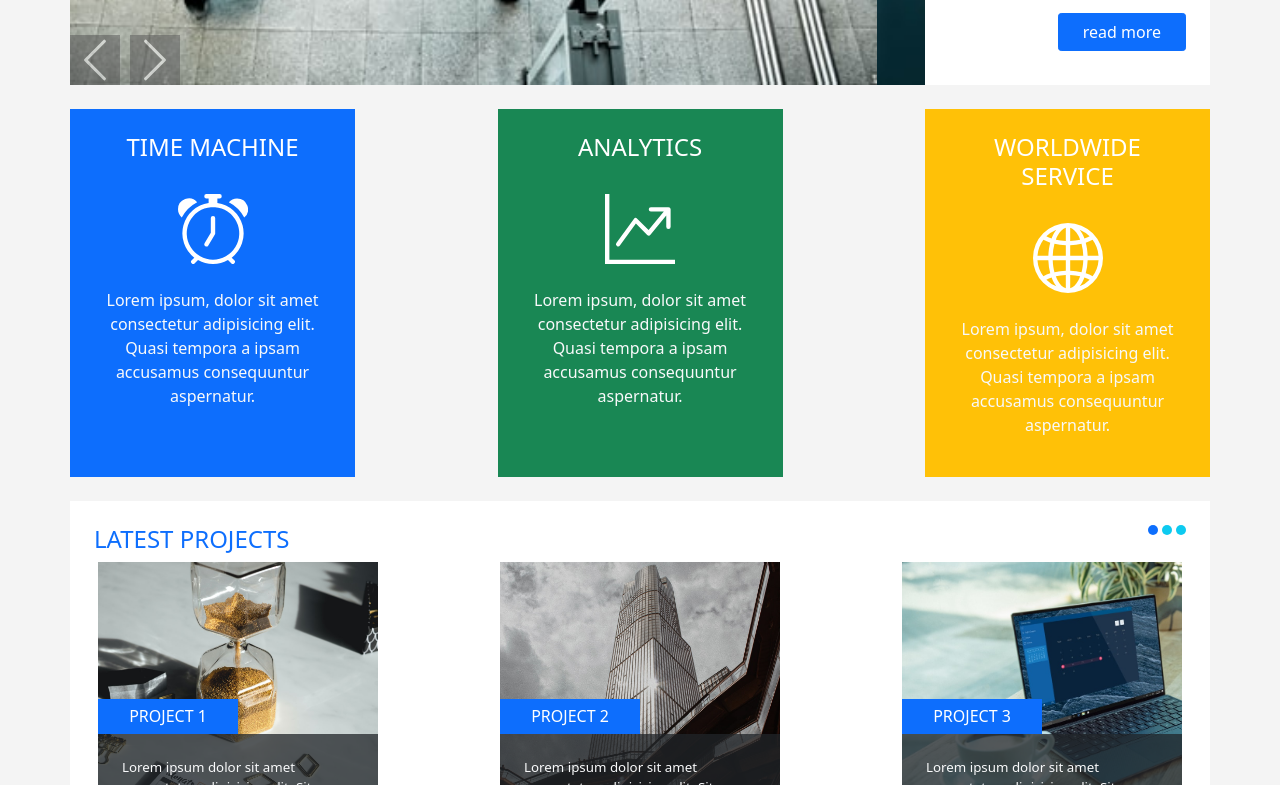
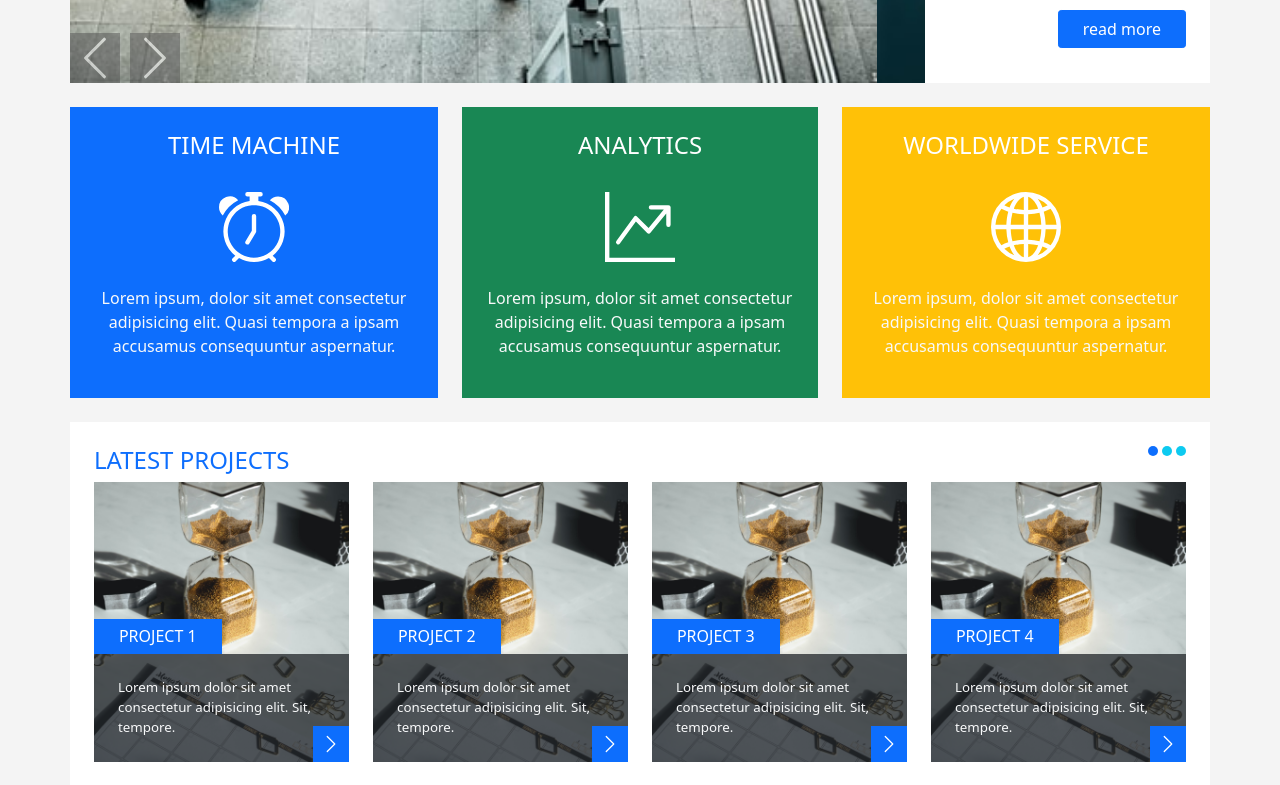
Before and after one commit to alankar-ttn/Bootstrap-Assignment, a plain HTML site: page index.html in a window 1280 px wide. Shown: the part 575-1360 px from the top of the page. Drawn offline with nearby package versions, Linux system fonts and the light colour scheme.

Commit message:
some styling changes

```diff
--- a/index.html
+++ b/index.html
@@ -130,10 +130,10 @@
 
 		<header class="my-4 mx-3">
 			<div class="container">
-				<div class="row justify-content-between">
-					<div class="col-md-2 bg-white border p-4">
+				<div class="row">
+					<div class="col-md-2 ps-0">
 						<div
-							class="d-flex flex-column gap-2 h3 justify-content-center align-items-center"
+							class="d-flex flex-column gap-2 h3 justify-content-center align-items-center bg-white border p-4 h-100"
 						>
 							<img
 								src="./static/img/image.png"
@@ -143,8 +143,8 @@
 							SERVICES
 						</div>
 					</div>
-					<div class="col-12 col-md-9 bg-white border p-4">
-						<div class="row">
+					<div class="col-12 col-md-10">
+						<div class="row ms-1 bg-white border p-4 h-100">
 							<div class="col-md-2 my-1">
 								<a
 									href="#home"
@@ -360,8 +360,9 @@
 			</div>
 
 			<div class="container my-4">
-				<div class="row justify-content-between">
-					<div class="col-md-3 bg-primary p-4 text-center">
+				<div class="row">
+					<div class="col-md-4 ps-0">
+						<div class="bg-primary p-4 text-center">
 							<p class="text-white h4">TIME MACHINE</p>
 							<svg
 								xmlns="http://www.w3.org/2000/svg"
@@ -379,12 +380,14 @@
 								/>
 							</svg>
 							<p class="text-light">
-							Lorem ipsum, dolor sit amet consectetur adipisicing
-							elit. Quasi tempora a ipsam accusamus consequuntur
-							aspernatur.
+								Lorem ipsum, dolor sit amet consectetur
+								adipisicing elit. Quasi tempora a ipsam
+								accusamus consequuntur aspernatur.
 							</p>
 						</div>
-					<div class="col-md-3 bg-success p-4 text-center">
+					</div>
+					<div class="col-md-4">
+						<div class="bg-success p-4 text-center">
 							<p class="text-white h4">ANALYTICS</p>
 							<svg
 								xmlns="http://www.w3.org/2000/svg"
@@ -400,12 +403,14 @@
 								/>
 							</svg>
 							<p class="text-light">
-							Lorem ipsum, dolor sit amet consectetur adipisicing
-							elit. Quasi tempora a ipsam accusamus consequuntur
-							aspernatur.
+								Lorem ipsum, dolor sit amet consectetur
+								adipisicing elit. Quasi tempora a ipsam
+								accusamus consequuntur aspernatur.
 							</p>
 						</div>
-					<div class="col-md-3 bg-warning p-4 text-center">
+					</div>
+					<div class="col-md-4 pe-0">
+						<div class="bg-warning p-4 text-center">
 							<p class="text-white h4">WORLDWIDE SERVICE</p>
 							<svg
 								xmlns="http://www.w3.org/2000/svg"
@@ -420,10 +425,11 @@
 								/>
 							</svg>
 							<p class="text-light">
-							Lorem ipsum, dolor sit amet consectetur adipisicing
-							elit. Quasi tempora a ipsam accusamus consequuntur
-							aspernatur.
+								Lorem ipsum, dolor sit amet consectetur
+								adipisicing elit. Quasi tempora a ipsam
+								accusamus consequuntur aspernatur.
 							</p>
+						</div>
 					</div>
 				</div>
 			</div>
@@ -445,9 +451,10 @@
 						</div>
 					</div>
 				</div>
-				<div class="row mx-1 justify-content-between gap-4">
+				<div class="row latest-proj">
+					<div class="col-md-3">
 						<div
-						class="col-md-2 project p-0 mb-0 d-flex flex-column justify-content-end"
+							class="project p-0 mb-0 d-flex flex-column justify-content-end"
 						>
 							<p
 								class="bg-primary h6 text-white w-50 text-center p-2 m-0"
@@ -457,8 +464,8 @@
 							<p
 								class="bg-dark text-light project-desc p-4 m-0 bg-opacity-75 position-relative"
 							>
-							Lorem ipsum dolor sit amet consectetur adipisicing
-							elit. Sit, tempore.
+								Lorem ipsum dolor sit amet consectetur
+								adipisicing elit. Sit, tempore.
 								<span
 									class="bg-primary position-absolute bottom-0 end-0 p-2"
 								>
@@ -476,8 +483,10 @@
 								</span>
 							</p>
 						</div>
+					</div>
+					<div class="col-md-3">
 						<div
-						class="col-md-2 project p-0 mb-0 d-flex flex-column justify-content-end"
+							class="project p-0 mb-0 d-flex flex-column justify-content-end"
 						>
 							<p
 								class="bg-primary h6 text-white w-50 text-center p-2 m-0"
@@ -487,8 +496,8 @@
 							<p
 								class="bg-dark text-light project-desc p-4 m-0 bg-opacity-75 position-relative"
 							>
-							Lorem ipsum dolor sit amet consectetur adipisicing
-							elit. Sit, tempore.
+								Lorem ipsum dolor sit amet consectetur
+								adipisicing elit. Sit, tempore.
 								<span
 									class="bg-primary position-absolute bottom-0 end-0 p-2"
 								>
@@ -506,8 +515,10 @@
 								</span>
 							</p>
 						</div>
+					</div>
+					<div class="col-md-3">
 						<div
-						class="col-md-2 project p-0 mb-0 d-flex flex-column justify-content-end"
+							class="project p-0 mb-0 d-flex flex-column justify-content-end"
 						>
 							<p
 								class="bg-primary h6 text-white w-50 text-center p-2 m-0"
@@ -517,8 +528,8 @@
 							<p
 								class="bg-dark text-light project-desc p-4 m-0 bg-opacity-75 position-relative"
 							>
-							Lorem ipsum dolor sit amet consectetur adipisicing
-							elit. Sit, tempore.
+								Lorem ipsum dolor sit amet consectetur
+								adipisicing elit. Sit, tempore.
 								<span
 									class="bg-primary position-absolute bottom-0 end-0 p-2"
 								>
@@ -536,8 +547,10 @@
 								</span>
 							</p>
 						</div>
+					</div>
+					<div class="col-md-3">
 						<div
-						class="col-md-2 project p-0 mb-0 d-flex flex-column justify-content-end"
+							class="project p-0 mb-0 d-flex flex-column justify-content-end"
 						>
 							<p
 								class="bg-primary h6 text-white w-50 text-center p-2 m-0"
@@ -547,8 +560,8 @@
 							<p
 								class="bg-dark text-light project-desc p-4 m-0 bg-opacity-75 position-relative"
 							>
-							Lorem ipsum dolor sit amet consectetur adipisicing
-							elit. Sit, tempore.
+								Lorem ipsum dolor sit amet consectetur
+								adipisicing elit. Sit, tempore.
 								<span
 									class="bg-primary position-absolute bottom-0 end-0 p-2"
 								>
@@ -568,11 +581,12 @@
 						</div>
 					</div>
 				</div>
+			</div>
 
 			<div class="container my-4 testimonial">
-				<div class="row gap-4 justify-content-between">
-					<div class="col-md-8 bg-white">
 				<div class="row">
+					<div class="col-md-8">
+						<div class="row bg-white">
 							<div class="col-md-6 text-center">
 								<img
 									src="./static/img/woman.png"
@@ -606,8 +620,9 @@
 							</div>
 						</div>
 					</div>
+					<div class="col-md-4">
 						<div
-						class="col-md-3 bg-white text-center person d-flex flex-column justify-content-end align-items-center p-4"
+							class="bg-white text-center person d-flex flex-column justify-content-end align-items-center p-4 h-100"
 						>
 							<img
 								src="./static/img/woman-face.jpeg"
@@ -617,18 +632,21 @@
 							<p class="h4 text-dark mt-3 mb-0">EMMA THOMSON</p>
 							<p class="text-muted">Happy Customer</p>
 							<p class="text-muted">
-							Lorem ipsum dolor sit, amet consectetur adipisicing
-							elit. Recusandae quibusdam tempora iusto assumenda
-							repudiandae eos!
+								Lorem ipsum dolor sit, amet consectetur
+								adipisicing elit. Recusandae quibusdam tempora
+								iusto assumenda repudiandae eos!
 							</p>
 							<div class="d-flex justify-content-center">
 								<div
 									class="circle rounded-circle bg-primary me-1"
 								></div>
-							<div class="circle rounded-circle bg-info"></div>
+								<div
+									class="circle rounded-circle bg-info"
+								></div>
 								<div
 									class="circle rounded-circle bg-info ms-1"
 								></div>
+							</div>
 						</div>
 					</div>
 				</div>
--- a/static/css/style.css
+++ b/static/css/style.css
@@ -28,23 +28,23 @@ body {
 
 .project {
     height: 280px;
-    width: 280px;
+    /* width: 280px; */
     background-size: cover;
 }
 
-.project:nth-of-type(1) {
+.latest-proj .project:nth-of-type(1) {
     background-image: url("../img/project1.jpeg");
 }
 
-.project:nth-of-type(2) {
+.latest-proj .project:nth-of-type(2) {
     background-image: url("../img/project2.jpeg");
 }
 
-.project:nth-of-type(3) {
+.latest-proj .project:nth-of-type(3) {
     background-image: url("../img/project3.jpeg");
 }
 
-.project:nth-of-type(4) {
+.latest-proj .project:nth-of-type(4) {
     background-image: url("../img/project4.jpeg");
 }
 
```
Lines whose indentation alone changed are shown as unchanged.
